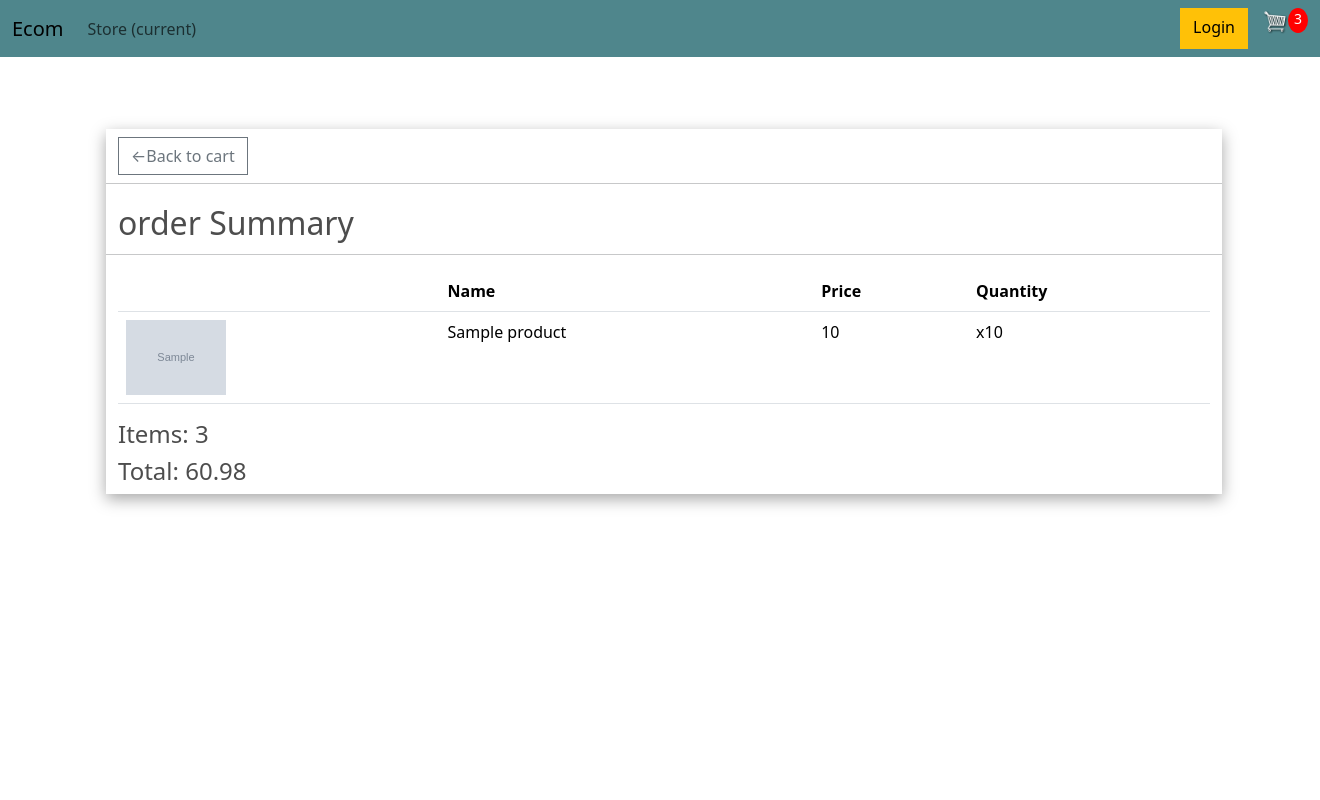
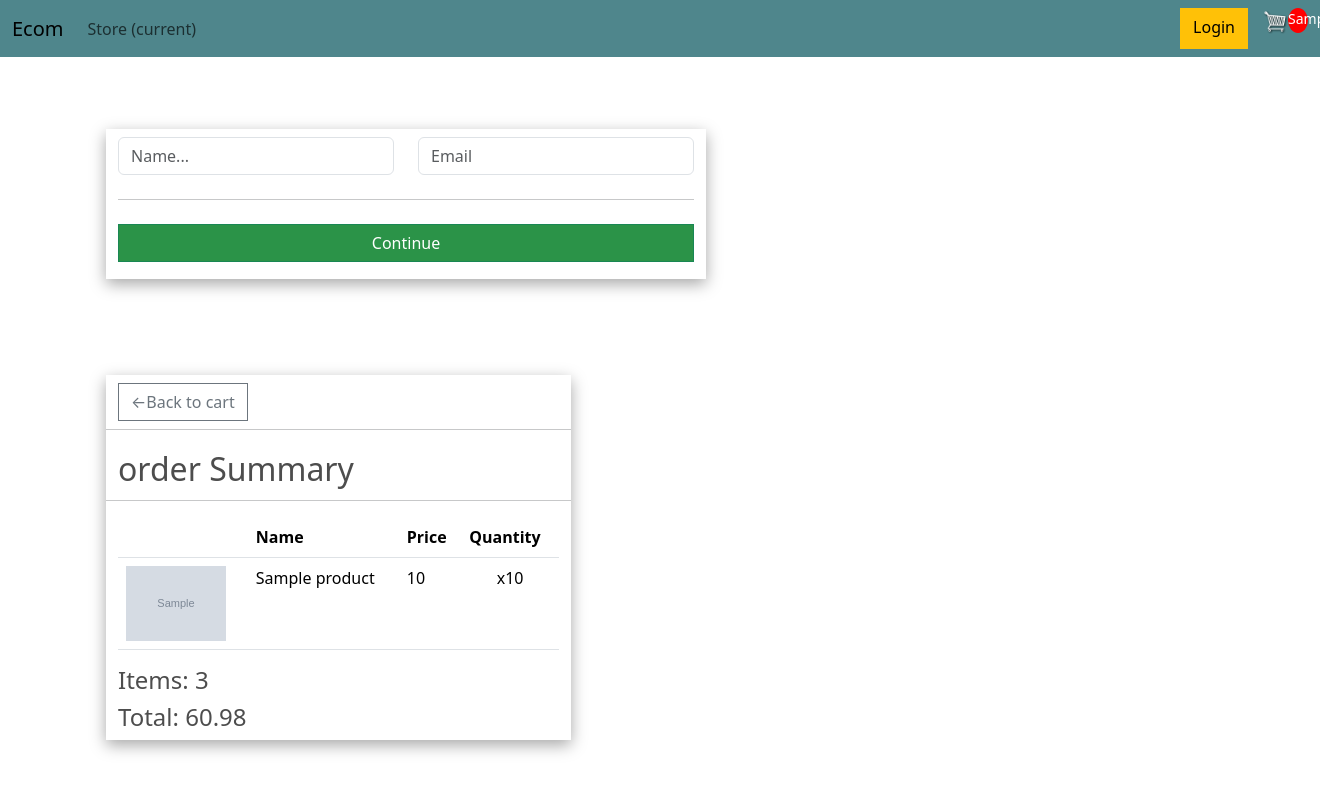
Before and after one commit to Roberto3112/ecommerce_Django, a Django app: template store/templates/store/checkout.html in a window 1320 px wide; the page is wider, and only the part inside the window is pictured. Run offline with Django 4.2, Linux system fonts and the light colour scheme; data comes from the database, SQL or seed files in the repository; both versions use the stored data as it was after the commit; the template is opened without the code that fills it: values that come from a table or form of the project are taken from there, most other values are stand-ins (such as "Sample title", 1, 10 or a date in 2020); grey boxes marked "Sample" are stand-in pictures.

Commit message:
finish-authenticated-user

```diff
--- a/static/css/main.css
+++ b/static/css/main.css
@@ -147,7 +147,7 @@ h1,h2,h3,h4,h5,h6{
 }
 
 .shipping-card{
-	height: 350px;
+	height: 325px;
 	width: 600px;
 	box-shadow: rgba(0, 0, 0, 0.35) 0px 5px 15px;
 }
@@ -156,8 +156,18 @@ h1,h2,h3,h4,h5,h6{
 	background-color: #2b9348;
 }
 
+.hidden{
+	display: none!important;
+}
+
 /* .order-summary{
 	height: 320px;
 	width: 600px;
 	box-shadow: rgba(0, 0, 0, 0.35) 0px 5px 15px;
 } */
+
+.digital-card{
+	height: 150px;
+	width: 600px;
+	box-shadow: rgba(0, 0, 0, 0.35) 0px 5px 15px;
+}
--- /dev/null
+++ b/static/js/checkout.js
@@ -0,0 +1,83 @@
+// this for hide the shipping form if our product is digital
+
+if(shipping == 'False' && user != 'AnonymousUser'){
+    document.getElementById('button-div').classList.add('hidden')
+    document.getElementById('payment-info').classList.remove('hidden')
+    document.getElementById('shipping-info').innerHTML = ''
+    document.getElementById('shipping-div').classList.remove('shipping-card')
+    document.getElementById('shipping-div').classList.add('digital-card')
+    }
+
+// this is we click the continue button after we complete the form
+// hide the button and the pay information show up.
+let form = document.getElementById('form')
+form.addEventListener('submit',(e) =>{
+    e.preventDefault()
+    console.log('form submited...')
+    document.getElementById('button-div').classList.add('hidden')
+    document.getElementById('payment-info').classList.remove('hidden')
+})
+
+let submitFormData = () => {
+    console.log('Payment submitted.')
+    // This is creating objects with null for default, and their values will be change.
+    // We'll change the value getting all the values from the form.
+    let userFormData = {
+        'name':null,
+        'email': null,
+        'total': orderTotal,
+    }
+
+    let shippingInfo = {
+        'address':null,
+        'city': null,
+        'state': null,
+        'zipcode': null,
+    }
+
+    // get the form values and change the objects values.
+    if(shipping != 'False'){
+        shippingInfo.address = form.address.value
+        shippingInfo.city = form.city.value
+        shippingInfo.state = form.state.value
+        shippingInfo.zipcode = form.zipcode.value
+    }
+
+    if(user == 'AnonymousUser'){
+        userFormData.name = form.name.value
+        userFormData.email = form.email.value
+    }
+
+    url = '/process_order/'
+    fetch(url, {
+        method: 'POST',
+        headers: {
+            'Content-Type':'application/json',
+            'X-CSRFToken': csrftoken,
+        },
+        body:JSON.stringify({'shipping':shippingInfo, 'form':userFormData})
+    })
+
+    .then((response) =>{
+        response.json()
+    })
+
+    .then((data) => {
+        console.log('Data:', data)
+        // To relocate the customer back to the homepage.
+        alert('Transaction completed')
+        window.location.href = storeUrl
+    })
+}
+
+document.getElementById('make-payment').addEventListener('click',()=>{
+    submitFormData()
+})
+
+if(user != 'AnonymousUser'){
+    document.getElementById('name-info').innerHTML = ''
+} else{
+    document.getElementById('shipping-info').classList.add('hidden')
+    document.getElementById('shipping-div').classList.remove('shipping-card')
+    document.getElementById('shipping-div').classList.add('digital-card')
+}
--- a/store/models.py
+++ b/store/models.py
@@ -15,7 +15,7 @@ class Customer(models.Model):
 
 class Product(models.Model):
     name = models.CharField(max_length=200, null=True)
-    price = models.FloatField()
+    price = models.DecimalField(max_digits=7,decimal_places=2)
     # if our product is digital don't need to be shipped, else if is fisical
     # need to be shipped. True for digital, False for fisical.
     digital = models.BooleanField(default=False, blank=False)
@@ -65,6 +65,15 @@ class Order(models.Model):
         total = sum([item.quantity for item in orderitem])
         return total
 
+    @property
+    def shipping(self):
+        shipping = False
+        items = self.orderitem_set.all()
+        for item in items:
+            if item.product.digital == False:
+                shipping = True
+        return shipping
+
 class OrderItem(models.Model):
     product = models.ForeignKey(Product,on_delete=models.SET_NULL,null=True)
     order = models.ForeignKey(Order, on_delete=models.SET_NULL, null=True)
@@ -77,7 +86,6 @@ class OrderItem(models.Model):
     @property
     def get_total(self):
         total = self.product.price * self.quantity
-
         return total
 
 class shippingAddress(models.Model):
--- a/store/templates/store/checkout.html
+++ b/store/templates/store/checkout.html
@@ -5,45 +5,55 @@ the NavBar that we made in the main.html will be in this template for the inheri
 {% load static %}
 <link rel="stylesheet" href="{%static 'css/main.css'%}">
 
-{%if digital == 'False'%}
     <div class="row w-100">
-        <div class="col-12 my-5 mx-3 shipping-card">
-            <form>
-                <div class="row py-2">
+        <div class="col-12 my-5 mx-3 shipping-card" id="shipping-div">
+            <form id="form">
+                <div class="row py-2" id="name-info">
                     <div class="col-6 ">
-                    <input type="text" class="form-control" placeholder="Name...">
+                        <input type="text" class="form-control" name="name" placeholder="Name...">
                     </div>
 
                     <div class="col-6 ">
-                    <input type="text" class="form-control" placeholder="Email">
+                        <input type="text" class="form-control" name="email" placeholder="Email">
                     </div>
                 </div>
 
+                <div class="row" id="shipping-info">
                     <hr>
                     <p>Shipping information:</p>
                     <hr>
 
-                <div class="row">
                     <div class="col-6">
-                    <input type="text" class="form-control" placeholder="Address...">
+                        <input type="text" class="form-control" name="address" placeholder="Address...">
                     </div>
 
                     <div class="col-6">
-                    <input type="text" class="form-control" placeholder="City...">
+                        <input type="text" class="form-control" name="city" placeholder="City...">
                     </div>
 
                     <div class="col-6 py-3">
-                        <input type="text" class="form-control" placeholder="State...">
+                        <input type="text" class="form-control" name="state" placeholder="State...">
                     </div>
 
                     <div class="col-6 py-3">
-                    <input type="text" class="form-control" placeholder="Zip code...">
+                        <input type="text" class="form-control" name="zipcode" placeholder="Zip code...">
                     </div>
                 </div>
 
+                <div class="d-grid gap-2" id="button-div">
                     <hr>
-                <div class="d-grid gap-2">
-                    <button class="btn btn-success continue-button" type="button">Continue</button>
+                    <button id="btn-continue" class="btn btn-success continue-button" type="submit">Continue</button>
+                </div>
+
+                <div id="payment-info" class="row justify-content-center hidden">
+                    <hr/>
+                    <div class="col-6">
+                        <p>Paypal options</p>
+                    </div>
+
+                    <div class="col-6">
+                        <button id="make-payment" class="btn btn-outline-success mx-3 float-end">make payment</button>
+                    </div>
                 </div>
             </form>
         </div>
@@ -89,48 +99,13 @@ the NavBar that we made in the main.html will be in this template for the inheri
         </div>
     </div>
 
-{%else%}
-    <div class="row w-100">
-        <div class="col-12 col-xl-12 my-5 mx-3 shadow-row ">
-            <div class="row">
-                <div class="col-8 py-2">
-                    <!-- &#x2190;: This is the to add the simbol(<--) -->
-                    <a class="btn btn-outline-secondary" href="{%url 'cart'%}">&#x2190;Back to cart</a>
-                </div>
-                <hr>
 
-                <h2 class="py-1">order Summary</h2>
-                <hr>
+    <script>
+    let shipping = '{{order.shipping}}'
+    let orderTotal = '{{order.get_cart_total}}'
+    let storeUrl = "{%url 'store'%}"
+    </script>
 
-                <div class="col-12">
-                    <table class="table">
-                        <thead>
-                            <tr>
-                                <th></th>
-                                <th>Name</th>
-                                <th>Price</th>
-                                <th>Quantity</th>
-                            </tr>
-                        </thead>
-
-                        <tbody>
-                            {%for item in items%}
-                                <tr>
-                                    <td><img class="cart-image" src="{{item.product.imageURL}}" alt=""></td>
-                                    <td>{{item.product.name}}</td>
-                                    <td>{{item.product.price}}</td>
-                                    <td>x{{item.quantity}}</td>
-                                </tr>
-                            {%endfor%}
-                        </tbody>
-                    </table>
-
-                    <h4>Items: {{order.get_total_item}}</h4>
-                    <h4>Total: {{order.get_cart_total|floatformat:2}}</h4>
-                </div>
-            </div>
-        </div>
-    </div>
-{%endif%}
+    <script src="/static/js/checkout.js"></script>
 
 {% endblock content %}
--- a/store/templates/store/main.html
+++ b/store/templates/store/main.html
@@ -59,7 +59,7 @@
             <a href="{% url 'cart' %}">
              <img  id="cart-icon" src="{% static 'images/cart.png' %}">
              </a>
-           <p id="cart-total">{{order.get_total_item}}</p>
+           <p id="cart-total">{{cartItems}}</p>
           </form>
         </div>
       </div>
--- a/store/urls.py
+++ b/store/urls.py
@@ -8,4 +8,5 @@ urlpatterns = [
     # path('cart/edit_cart',views.editCart,name='editCart'),
     path('checkout/',views.checkout, name="checkout"),
     path('update_item/',views.updateItem,name='updateItem'),
+    path('process_order/',views.processOrder,name='processOrder')
 ]
```
Also changed, not shown: store/views.py (+35 -29 lines), db.sqlite3, store/migrations/0003_alter_product_price.py (added). Lines whose indentation alone changed are shown as unchanged.
